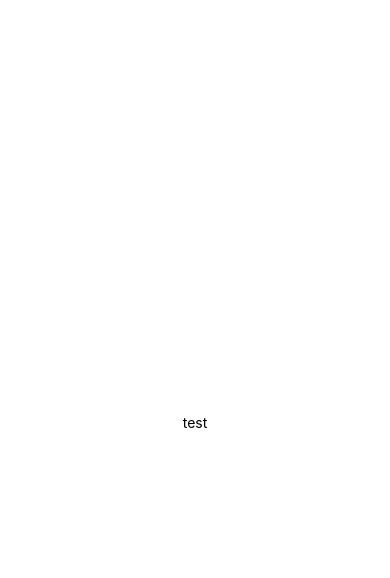
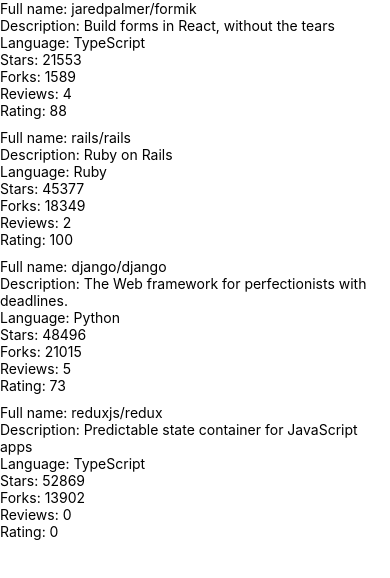
Before and after one commit to sami-8/rate-repository-app, a React Native app: screen / in a window 390 px wide. Shown: the top 578 px of the page. Built offline with nearby package versions, Linux system fonts and the light colour scheme.

Commit message:
Exercise 10.3.

```diff
--- a/App.js
+++ b/App.js
@@ -1,21 +1,9 @@
-import { StatusBar } from 'expo-status-bar'
 import React from 'react'
-import { StyleSheet, Text, View } from 'react-native'
 
-export default function App() {
-  return (
-    <View style={styles.container}>
-      <Text>test</Text>
-      <StatusBar style="auto" />
-    </View>
-  )
+import Main from './src/components/Main'
+
+const App = () => {
+  return <Main />
 }
 
-const styles = StyleSheet.create({
-  container: {
-    flex: 1,
-    backgroundColor: '#fff',
-    alignItems: 'center',
-    justifyContent: 'center',
-  },
-})
+export default App
--- /dev/null
+++ b/src/components/Main.jsx
@@ -0,0 +1,22 @@
+import React from 'react'
+import Constants from 'expo-constants'
+import { StyleSheet, View } from 'react-native'
+import RepositoryList from './RepositoryList'
+
+const styles = StyleSheet.create({
+  container: {
+    marginTop: Constants.statusBarHeight,
+    flexGrow: 1,
+    flexShrink: 1,
+  },
+})
+
+const Main = () => {
+  return (
+    <View style={styles.container}>
+      <RepositoryList />
+    </View>
+  )
+}
+
+export default Main
--- /dev/null
+++ b/src/components/RepositoryItem.jsx
@@ -0,0 +1,20 @@
+import React from 'react'
+import { Text, View } from 'react-native'
+
+const RepositoryItem = ({ listItem }) => {
+  const { item } = listItem
+
+  return (
+    <View>
+      <Text>Full name: {item.fullName}</Text>
+      <Text>Description: {item.description}</Text>
+      <Text>Language: {item.language}</Text>
+      <Text>Stars: {item.stargazersCount}</Text>
+      <Text>Forks: {item.forksCount}</Text>
+      <Text>Reviews: {item.reviewCount}</Text>
+      <Text>Rating: {item.ratingAverage}</Text>
+    </View>
+  )
+}
+
+export default RepositoryItem
--- /dev/null
+++ b/src/components/RepositoryList.jsx
@@ -0,0 +1,71 @@
+import React from 'react'
+import { FlatList, View, StyleSheet } from 'react-native'
+import RepositoryItem from './RepositoryItem'
+
+const styles = StyleSheet.create({
+  separator: {
+    height: 10,
+  },
+})
+
+const repositories = [
+  {
+    id: 'jaredpalmer.formik',
+    fullName: 'jaredpalmer/formik',
+    description: 'Build forms in React, without the tears',
+    language: 'TypeScript',
+    forksCount: 1589,
+    stargazersCount: 21553,
+    ratingAverage: 88,
+    reviewCount: 4,
+    ownerAvatarUrl: 'https://avatars2.githubusercontent.com/u/4060187?v=4',
+  },
+  {
+    id: 'rails.rails',
+    fullName: 'rails/rails',
+    description: 'Ruby on Rails',
+    language: 'Ruby',
+    forksCount: 18349,
+    stargazersCount: 45377,
+    ratingAverage: 100,
+    reviewCount: 2,
+    ownerAvatarUrl: 'https://avatars1.githubusercontent.com/u/4223?v=4',
+  },
+  {
+    id: 'django.django',
+    fullName: 'django/django',
+    description: 'The Web framework for perfectionists with deadlines.',
+    language: 'Python',
+    forksCount: 21015,
+    stargazersCount: 48496,
+    ratingAverage: 73,
+    reviewCount: 5,
+    ownerAvatarUrl: 'https://avatars2.githubusercontent.com/u/27804?v=4',
+  },
+  {
+    id: 'reduxjs.redux',
+    fullName: 'reduxjs/redux',
+    description: 'Predictable state container for JavaScript apps',
+    language: 'TypeScript',
+    forksCount: 13902,
+    stargazersCount: 52869,
+    ratingAverage: 0,
+    reviewCount: 0,
+    ownerAvatarUrl: 'https://avatars3.githubusercontent.com/u/13142323?v=4',
+  },
+]
+
+const ItemSeparator = () => <View style={styles.separator} />
+
+const RepositoryList = () => {
+  return (
+    <FlatList
+      data={repositories}
+      renderItem={listItem => <RepositoryItem listItem={listItem} />}
+      ItemSeparatorComponent={ItemSeparator}
+      keyExtractor={item => item.id}
+    />
+  )
+}
+
+export default RepositoryList
```
Also changed, not shown: .eslintrc.json.
